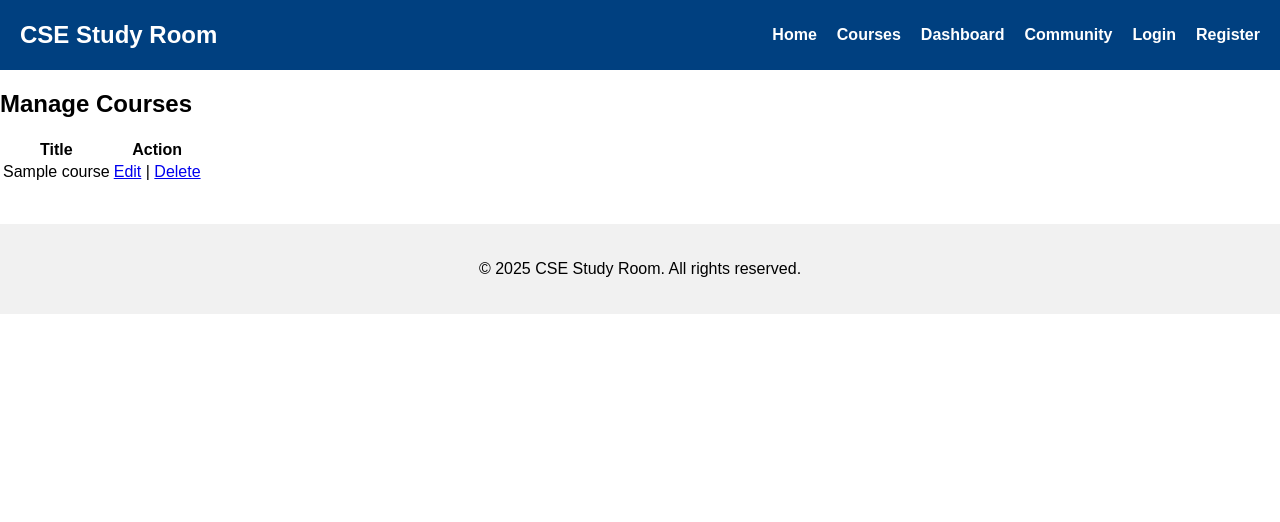
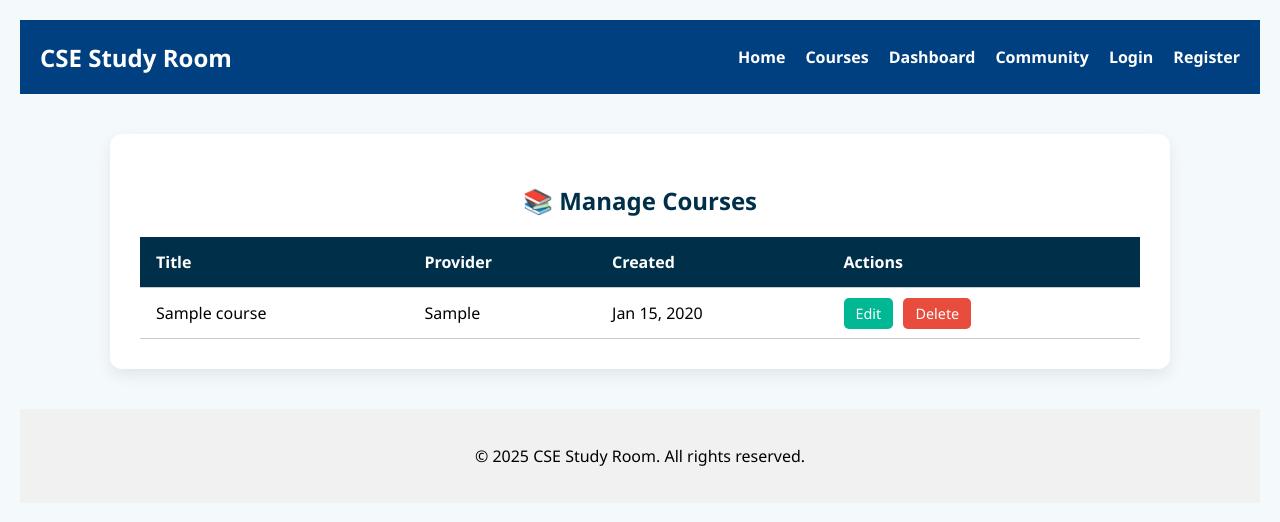
Before and after one commit to Sakib-Hasan3/Cse-Study-Room-Web-project, a PHP site: page /admin/manage_courses.php in a window 1280 px wide. Shown: the top 522 px of the page. Run offline with PHP 8.4, Linux system fonts and the light colour scheme; the visitor is signed in with stand-in values (Sample User, id 1); tables that the repository leaves empty or names only in its code hold one stand-in row (values such as "Sample post").

Commit message:
Update manage_courses.php

```diff
--- a/admin/manage_courses.php
+++ b/admin/manage_courses.php
@@ -2,16 +2,113 @@
 require_once '../db.php';
 include '../includes/header.php';
 
-$result = $conn->query("SELECT * FROM courses");
+session_start();
+if (!isset($_SESSION['user_id']) || $_SESSION['role'] !== 'admin') {
+    header("Location: ../auth/login.php");
+    exit;
+}
+
+// Handle delete action
+if (isset($_GET['delete'])) {
+    $id = intval($_GET['delete']);
+    $conn->query("DELETE FROM courses WHERE id = $id");
+    header("Location: manage_courses.php");
+    exit;
+}
+
+$result = $conn->query("SELECT * FROM courses ORDER BY created_at DESC");
 ?>
-<h2>Manage Courses</h2>
-<table>
-    <tr><th>Title</th><th>Action</th></tr>
+
+<!DOCTYPE html>
+<html lang="en">
+<head>
+  <meta charset="UTF-8">
+  <title>Manage Courses</title>
+  <style>
+    body {
+      font-family: 'Segoe UI', sans-serif;
+      background: #f4f9fc;
+      margin: 0;
+      padding: 20px;
+    }
+    h2 {
+      text-align: center;
+      color: #003049;
+    }
+    .table-container {
+      max-width: 1000px;
+      margin: 40px auto;
+      background: #fff;
+      padding: 30px;
+      border-radius: 12px;
+      box-shadow: 0 6px 16px rgba(0,0,0,0.08);
+    }
+    table {
+      width: 100%;
+      border-collapse: collapse;
+    }
+    th, td {
+      padding: 14px 16px;
+      border-bottom: 1px solid #ccc;
+      text-align: left;
+    }
+    th {
+      background-color: #003049;
+      color: #fff;
+    }
+    tr:hover {
+      background-color: #f1f1f1;
+    }
+    .btn {
+      padding: 6px 12px;
+      margin-right: 6px;
+      font-size: 0.9rem;
+      border: none;
+      border-radius: 5px;
+      cursor: pointer;
+      text-decoration: none;
+      color: white;
+    }
+    .btn-edit {
+      background-color: #00b894;
+    }
+    .btn-delete {
+      background-color: #e74c3c;
+    }
+    .btn-edit:hover {
+      background-color: #019875;
+    }
+    .btn-delete:hover {
+      background-color: #c0392b;
+    }
+  </style>
+</head>
+<body>
+
+<div class="table-container">
+  <h2>📚 Manage Courses</h2>
+  <table>
+    <tr>
+      <th>Title</th>
+      <th>Provider</th>
+      <th>Created</th>
+      <th>Actions</th>
+    </tr>
     <?php while ($row = $result->fetch_assoc()): ?>
-        <tr>
-            <td><?= htmlspecialchars($row['title']) ?></td>
-            <td><a href="#">Edit</a> | <a href="#">Delete</a></td>
-        </tr>
+      <tr>
+        <td><?= htmlspecialchars($row['title']) ?></td>
+        <td><?= htmlspecialchars($row['provider']) ?></td>
+        <td><?= date("M d, Y", strtotime($row['created_at'])) ?></td>
+        <td>
+          <a href="edit_course.php?id=<?= $row['id'] ?>" class="btn btn-edit">Edit</a>
+          <a href="manage_courses.php?delete=<?= $row['id'] ?>" onclick="return confirm('Delete this course?')" class="btn btn-delete">Delete</a>
+        </td>
+      </tr>
     <?php endwhile; ?>
-</table>
+  </table>
+</div>
+
+</body>
+</html>
+
 <?php include '../includes/footer.php'; ?>
```
